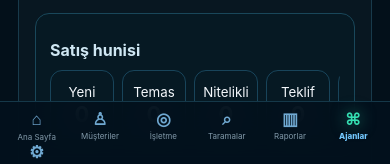
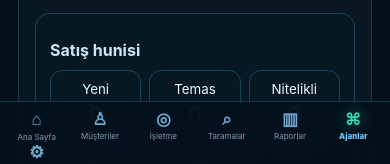
Before and after one commit to mehmetozan-5858/ai-visibility, a Next.js app: page /ajanlar in a window 390 px wide. Shown: the part 667-831 px from the top of the page. Built offline with nearby package versions, Linux system fonts and the light colour scheme; no server answers.

Commit message:
Fit sales funnel into mobile 3 plus 2 grid

```diff
--- a/components/SalesCommandCenter.js
+++ b/components/SalesCommandCenter.js
@@ -45,8 +45,8 @@ export default function SalesCommandCenter(){
 
     <div className="content-plan" style={{marginBottom:14}}>
       <b>Satış hunisi</b>
-      <div style={{display:"grid",gridTemplateColumns:"repeat(5,minmax(64px,1fr))",gap:8,marginTop:10,overflowX:"auto",paddingBottom:4}}>
-        {pipeline.map(x=><div key={x.status} style={{padding:"10px 8px",border:"1px solid rgba(80,200,255,.25)",borderRadius:12,textAlign:"center",minWidth:64}}><small>{statusLabel[x.status]}</small><strong style={{display:"block",fontSize:22}}>{x.count}</strong></div>)}
+      <div style={{display:"grid",gridTemplateColumns:"repeat(3,minmax(0,1fr))",gap:8,marginTop:10}}>
+        {pipeline.map(x=><div key={x.status} style={{padding:"10px 6px",border:"1px solid rgba(80,200,255,.25)",borderRadius:12,textAlign:"center",minWidth:0}}><small style={{display:"block",whiteSpace:"normal",lineHeight:1.2}}>{statusLabel[x.status]}</small><strong style={{display:"block",fontSize:22,marginTop:4}}>{x.count}</strong></div>)}
       </div>
     </div>
 
```
